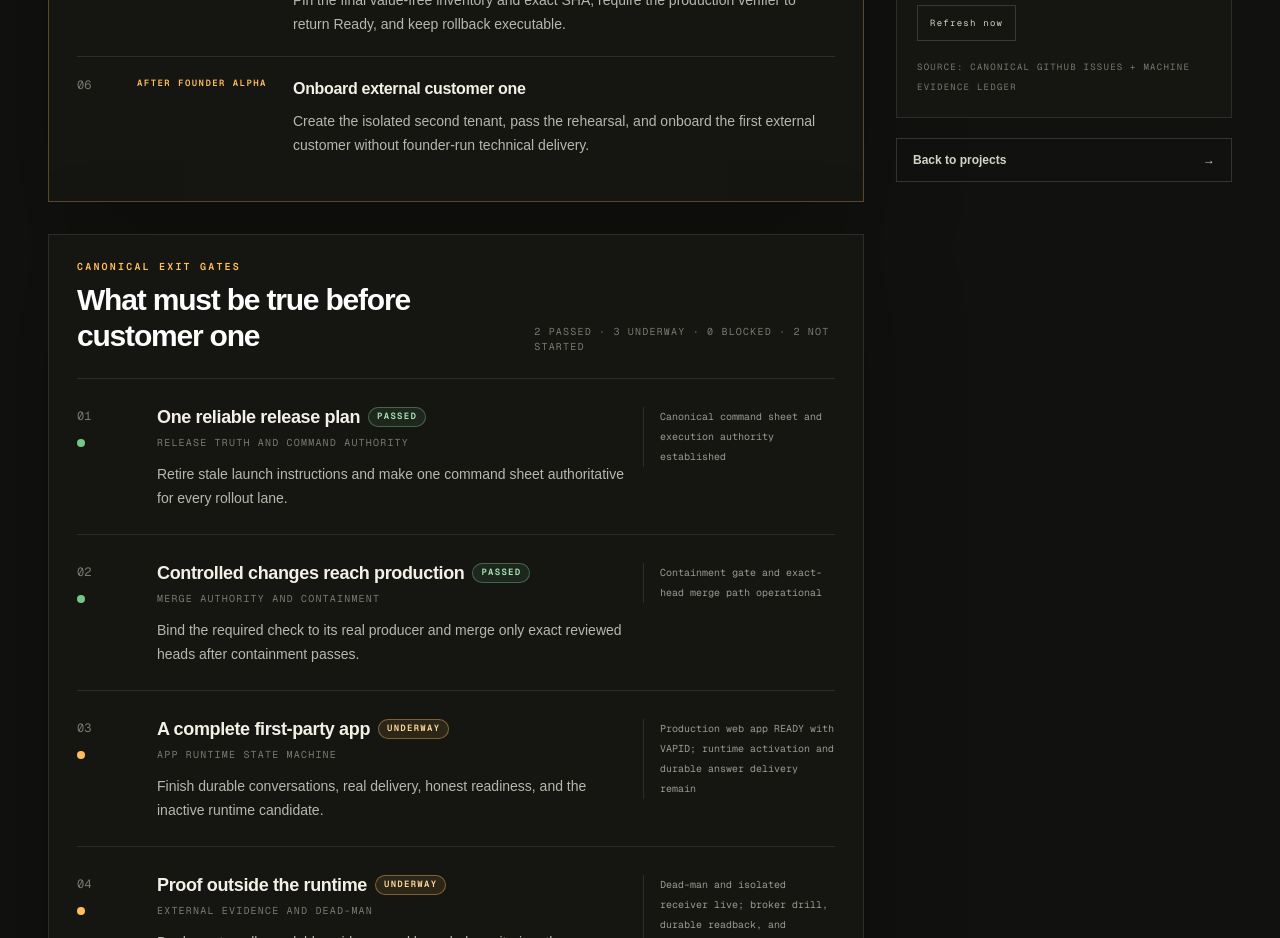
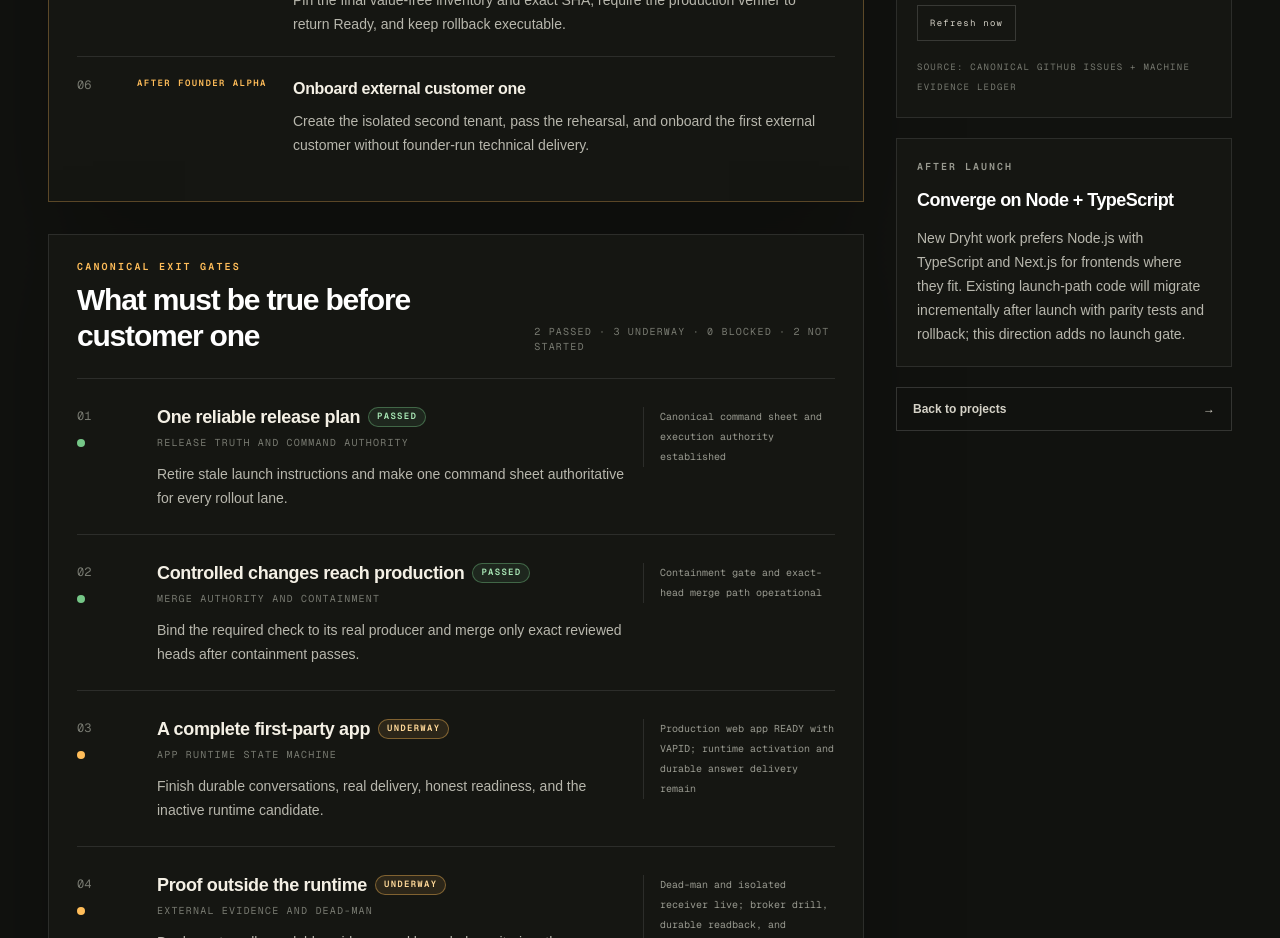
Before and after one commit to philpigpen2/seattle-trip, a Next.js app: page /dryht in a window 1280 px wide. Shown: the part 1560-2498 px from the top of the page. Built offline with nearby package versions, Linux system fonts and the light colour scheme.

Commit message:
Record post-launch Dryht stack direction

```diff
--- a/src/app/dryht/page.tsx
+++ b/src/app/dryht/page.tsx
@@ -541,6 +541,12 @@ export default async function DryhtRolloutPage() {
             <p className="mt-4 font-mono text-[9px] uppercase leading-5 tracking-[0.14em] text-[#777970]">Source: canonical GitHub issues + machine evidence ledger</p>
           </section>
 
+          <section className="border border-white/10 bg-[#171814]/95 p-5">
+            <p className="font-mono text-[10px] font-semibold uppercase tracking-[0.2em] text-[#999a90]">After launch</p>
+            <h2 className="mt-3 text-lg font-semibold tracking-[-0.03em] text-white">Converge on Node + TypeScript</h2>
+            <p className="mt-3 text-sm leading-6 text-[#b8b7ad]">New Dryht work prefers Node.js with TypeScript and Next.js for frontends where they fit. Existing launch-path code will migrate incrementally after launch with parity tests and rollback; this direction adds no launch gate.</p>
+          </section>
+
           <Link href="/" className="flex min-h-11 items-center justify-between border border-white/15 px-4 py-3 text-xs font-semibold text-[#d5d2c7] transition-colors hover:border-[#ffbd59]/60 hover:bg-[#ffbd59]/5 hover:text-white focus-visible:outline focus-visible:outline-2 focus-visible:outline-offset-4 focus-visible:outline-[#ffbd59]">
             <span>Back to projects</span>
             <span aria-hidden="true">→</span>
```
